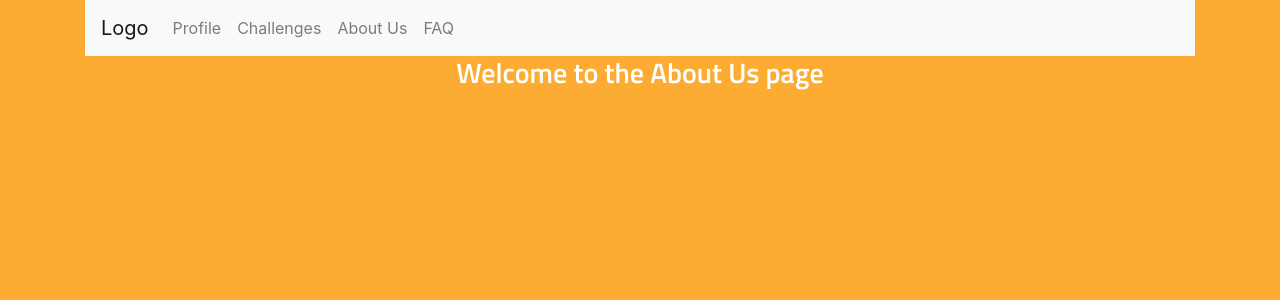
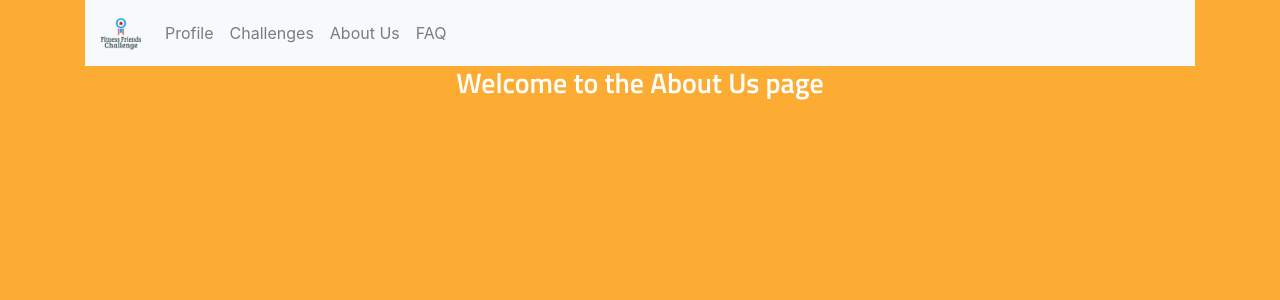
Before and after one commit to Zuhairahmed/CS467_Crowd-sourced-Fitness-Challenge-App, a Flask app: page /about-us in a window 1280 px wide. Shown: the top 300 px of the page. Run offline with Flask 2, Linux system fonts and the light colour scheme; some libraries are stand-ins or nearby versions.

Commit message:
Fixed the Navbar, added a logo and the logo to it

```diff
--- a/fitness_friends_challenge/templates/base-nav.html
+++ b/fitness_friends_challenge/templates/base-nav.html
@@ -12,7 +12,9 @@
 <link href="https://fonts.googleapis.com/css2?family=Titillium+Web:wght@600&display=swap" rel="stylesheet">
 <div class="container">
     <nav class="navbar navbar-expand-lg navbar-light bg-light">
-        <a class="navbar-brand" href="#">Logo</a>
+        <a class="navbar-brand" href="#">
+            <img src="{{ url_for('static', filename='FFCLogo.png') }}" width="40" height="40" alt="">
+        </a>
         <button class="navbar-toggler" type="button" data-toggle="collapse" data-target="#navbarSupportedContent" aria-controls="navbarSupportedContent" aria-expanded="false" aria-label="Toggle navigation">
             <span class="navbar-toggler-icon"></span>
         </button>
--- a/fitness_friends_challenge/templates/index.html
+++ b/fitness_friends_challenge/templates/index.html
@@ -3,7 +3,6 @@
 {% block header %}
   <h3 style="text-align:center">{% block title %}Welcome to Fitness Challenge App!{% endblock %}</h3>
 {% endblock %}
-
 <div class="links">
   <a href="About">about.html</a>
   <a href="Base-Nav">base-nav.html</a>
```
Also changed, not shown: fitness_friends_challenge/static/FFCLogo.png (added).
